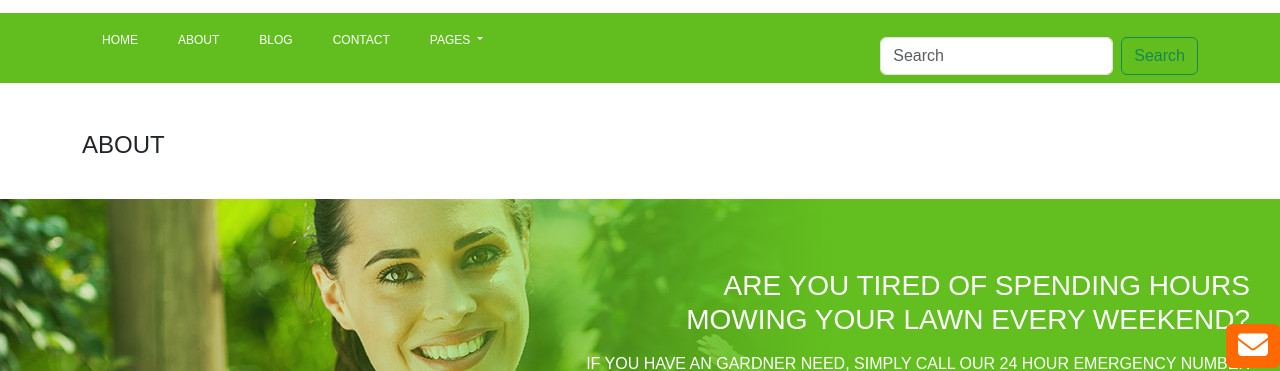
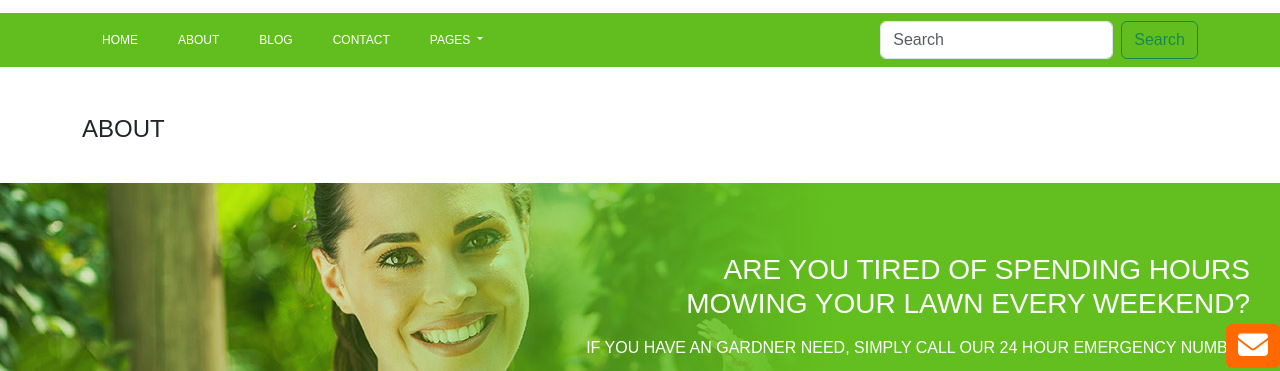
Before and after one commit to pravakar-maity/Garden, a plain HTML site: page about.html in a window 1280 px wide. Shown: the part 76-447 px from the top of the page. Drawn offline with nearby package versions, Linux system fonts and the light colour scheme.

Commit message:
2nd commit

```diff
--- a/about.html
+++ b/about.html
@@ -94,7 +94,7 @@
               </ul>
             </li>
           </ul>
-          <form class="d-flex mt-3" role="search">
+          <form class="d-flex" role="search">
             <input class="form-control me-2" type="search" placeholder="Search" aria-label="Search">
             <button class="btn btn-outline-success" type="submit">Search</button>
           </form>
```
Also changed, not shown: blog.html (+1 -1 lines), index.html (+1 -1 lines), service.html (+1 -1 lines), team.html (+1 -1 lines).
